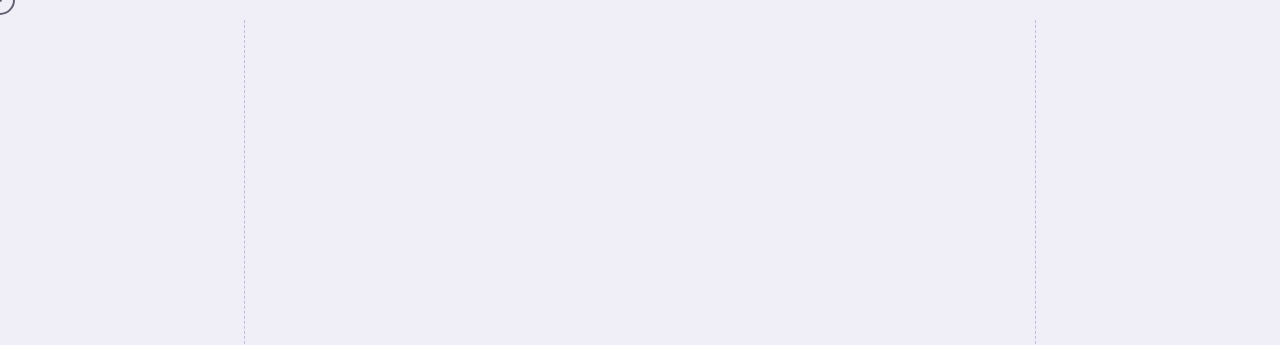
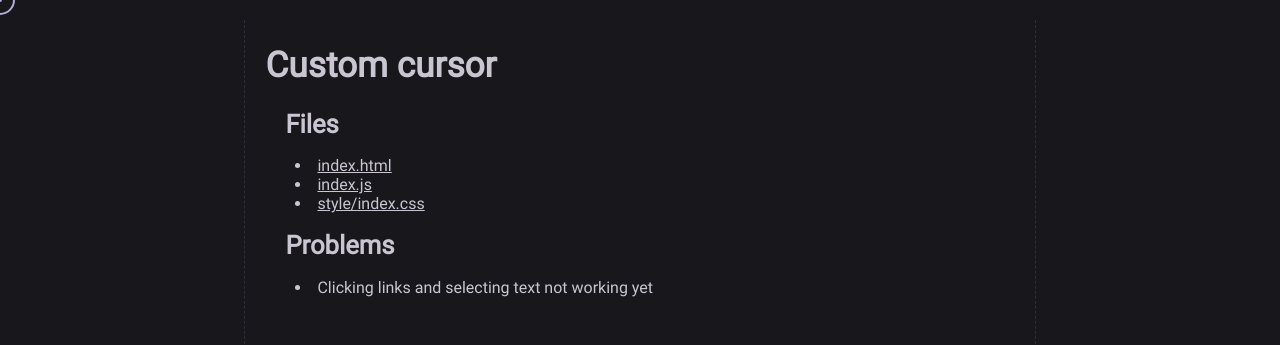
Before and after one commit to valflrt/valflrt-s-custom-cursor, a plain HTML site: page index.html in a window 1280 px wide. Shown: the top 345 px of the page. Drawn offline with Linux system fonts and the light colour scheme.

Commit message:
fixed many things changed style

```diff
--- a/index.html
+++ b/index.html
@@ -7,6 +7,7 @@
 
     <link rel="stylesheet" href="style/index.css" />
     <link rel="stylesheet" href="style/fonts.css" />
+    <link rel="stylesheet" href="style/cursor.css" />
   </head>
   <body>
     <div id="particles"></div>
@@ -16,7 +17,43 @@
       <div class="dot"></div>
     </div>
 
-    <div id="main"></div>
+    <div id="main">
+      <h1>Custom cursor</h1>
+      <div>
+        <h1>Files</h1>
+        <ul>
+          <li>
+            <a
+              class="link"
+              href="https://github.com/valflrt/valflrt-s-custom-cursor/blob/master/index.html"
+            >
+              index.html
+            </a>
+          </li>
+          <li>
+            <a
+              class="link"
+              href="https://github.com/valflrt/valflrt-s-custom-cursor/blob/master/index.js"
+            >
+              index.js
+            </a>
+          </li>
+          <li>
+            <a
+              class="link"
+              href="https://github.com/valflrt/valflrt-s-custom-cursor/blob/master/style/index.css"
+            >
+              style/index.css
+            </a>
+          </li>
+        </ul>
+
+        <h1>Problems</h1>
+        <ul>
+          <li>Clicking links and selecting text not working yet</li>
+        </ul>
+      </div>
+    </div>
 
     <script src="index.js"></script>
   </body>
--- a/index.js
+++ b/index.js
@@ -127,20 +127,16 @@ document.addEventListener("mouseenter", (e) => {
   cursorElements.forEach((element) => element.classList.remove("hidden"));
 });
 
-let particlesInterval;
-
 links.forEach((element) => {
   element.addEventListener("mouseenter", (e) => {
     e.preventDefault();
     cursorElements.forEach((element) => element.classList.add("hover"));
-    particlesInterval = setInterval(() => createParticles(e), 10);
   });
 });
 links.forEach((element) => {
   element.addEventListener("mouseleave", (e) => {
     e.preventDefault();
     cursorElements.forEach((element) => element.classList.remove("hover"));
-    clearInterval(particlesInterval);
   });
 });
 
--- /dev/null
+++ b/style/cursor.css
@@ -0,0 +1,109 @@
+#cursor {
+  width: 100px;
+  height: 100px;
+  top: 0;
+  left: 0;
+
+  position: fixed;
+
+  transform: translate(-50%, -50%);
+
+  display: flex;
+  align-items: center;
+  justify-content: center;
+}
+
+#cursor > * {
+  z-index: 20;
+  opacity: 1;
+}
+
+#cursor,
+#cursor *,
+#particles,
+#particles * {
+  pointer-events: none;
+}
+
+#cursor > .large-circle {
+  width: 30px;
+  height: 30px;
+
+  border: 2px solid hsl(248, 29%, 75%);
+  border-radius: 50%;
+
+  transition: all 250ms ease-out, transform 100ms ease-out, width 50ms ease-out,
+    height 50ms ease-out;
+
+  position: fixed;
+}
+
+#cursor > .large-circle.click {
+  width: 20px;
+  height: 20px;
+}
+
+#cursor > .large-circle.hidden {
+  width: 1px;
+  height: 1px;
+}
+
+#cursor > .dot {
+  border: 2px solid hsl(248, 29%, 75%);
+  border-radius: 50%;
+
+  transition: all 250ms ease-out, transform 0ms, border-width 0ms, padding 0ms;
+
+  position: fixed;
+}
+
+#cursor > .dot.click {
+  opacity: 0;
+  border-width: 0;
+}
+
+#cursor > .dot.hover {
+  padding: 4px;
+}
+
+#cursor > .dot.hidden {
+  border-width: 0;
+}
+
+#cursor > .dot.click.hover {
+  padding: 0;
+}
+
+#cursor > .hidden {
+  opacity: 0;
+}
+
+#particles {
+  width: 10px;
+  height: 10px;
+  top: 0;
+  left: 0;
+  padding: 0;
+  margin: 0;
+
+  z-index: -1;
+
+  position: fixed;
+}
+
+#particles > .particle {
+  width: 4px;
+  height: 4px;
+
+  background: hsla(248, 29%, 75%, 0.6);
+  border-radius: 50%;
+  /* border-left: 2px solid transparent;
+  border-right: 2px solid transparent;
+  border-bottom: 4px solid rgba(60, 60, 80, 0.8); */
+
+  transform: translate(-50%, -50%);
+
+  transition: 500ms ease-in, left 250ms ease, top 250ms ease;
+
+  position: fixed;
+}
--- a/style/fonts.css
+++ b/style/fonts.css
@@ -1,9 +1,9 @@
+@font-face {
+  font-family: "Roboto-Regular";
+  src: url("../resources/fonts/Roboto-Regular.ttf");
+}
+
 @font-face {
   font-family: "FiraCode";
   src: url("../resources/fonts/FiraCode-VariableFont_wght.ttf");
 }
-
-@font-face {
-  font-family: "Pacifico";
-  src: url("../resources/fonts/Pacifico-Regular.ttf");
-}
--- a/style/index.css
+++ b/style/index.css
@@ -4,140 +4,68 @@ body {
   height: 100%;
   padding: 0;
   margin: 0;
-  user-select: none;
 }
 
 * {
   box-sizing: border-box;
-  pointer-events: auto;
   cursor: none;
 }
 
 body {
-  background: hsl(250, 31%, 95%);
+  background: hsl(252, 11%, 10%);
+  color: hsl(252, 11%, 80%);
 
   padding: 20px 0;
+
+  font-size: 16px;
 
   display: flex;
   align-items: center;
   justify-content: center;
 
-  cursor: none;
+  font-family: "Roboto-Regular";
 }
 
 #main {
   min-height: 100%;
 
-  border: 1px hsl(250, 31%, 80%);
+  border: 1px hsl(252, 11%, 20%);
   border-style: none dashed;
 }
 
-#cursor {
-  width: 100px;
-  height: 100px;
-  top: 0;
-  left: 0;
-
-  position: fixed;
-
-  transform: translate(-50%, -50%);
-
-  display: flex;
-  align-items: center;
-  justify-content: center;
+#main * {
+  pointer-events: all;
 }
 
-#cursor > * {
-  z-index: 20;
-  opacity: 1;
+#main > * {
+  padding-left: 20px;
 }
 
-#cursor,
-#cursor > *,
-#particles,
-#particles > * {
-  pointer-events: none;
+#main > h1 {
+  font-size: 2.2rem;
 }
 
-#cursor > .large-circle {
-  width: 30px;
-  height: 30px;
-
-  border: 2px solid rgba(60, 60, 80, 0.8);
-  border-radius: 50%;
-
-  transition: all 250ms ease-out, transform 100ms ease-out, width 50ms ease-out,
-    height 50ms ease-out;
-
-  position: fixed;
+#main > div > * {
+  padding-left: 20px;
 }
 
-#cursor > .large-circle.click {
-  width: 20px;
-  height: 20px;
+#main > div > h1 {
+  font-size: 1.6rem;
 }
 
-#cursor > .large-circle.hidden {
-  width: 1px;
-  height: 1px;
+#main > div > div > * {
+  padding-left: 20px;
 }
 
-#cursor > .dot {
-  border: 2px solid rgba(60, 60, 80, 0.8);
-  border-radius: 50%;
-
-  transition: all 250ms ease-out, transform 0ms, border-width 0ms, padding 0ms;
-
-  position: fixed;
+#main > div > div > h1 {
+  font-size: 1.2rem;
 }
 
-#cursor > .dot.click {
-  opacity: 0;
-  border-width: 0;
+.link {
+  color: inherit;
 }
 
-#cursor > .dot.hover {
-  padding: 4px;
+li {
+  list-style-position: inside;
+  padding-left: 10px;
 }
-
-#cursor > .dot.hidden {
-  border-width: 0;
-}
-
-#cursor > .dot.click.hover {
-  padding: 0;
-}
-
-#cursor > .hidden {
-  opacity: 0;
-}
-
-#particles {
-  width: 10px;
-  height: 10px;
-  top: 0;
-  left: 0;
-  padding: 0;
-  margin: 0;
-
-  z-index: -1;
-
-  position: fixed;
-}
-
-#particles > .particle {
-  width: 4px;
-  height: 4px;
-
-  background: rgba(60, 60, 80, 0.6);
-  border-radius: 50%;
-  /* border-left: 2px solid transparent;
-  border-right: 2px solid transparent;
-  border-bottom: 4px solid rgba(60, 60, 80, 0.8); */
-
-  transform: translate(-50%, -50%);
-
-  transition: 500ms ease-in, left 250ms ease, top 250ms ease;
-
-  position: fixed;
-}
```
Also changed, not shown: resources/fonts/Pacifico-Regular.ttf (deleted), resources/fonts/Roboto-Regular.ttf (added).
